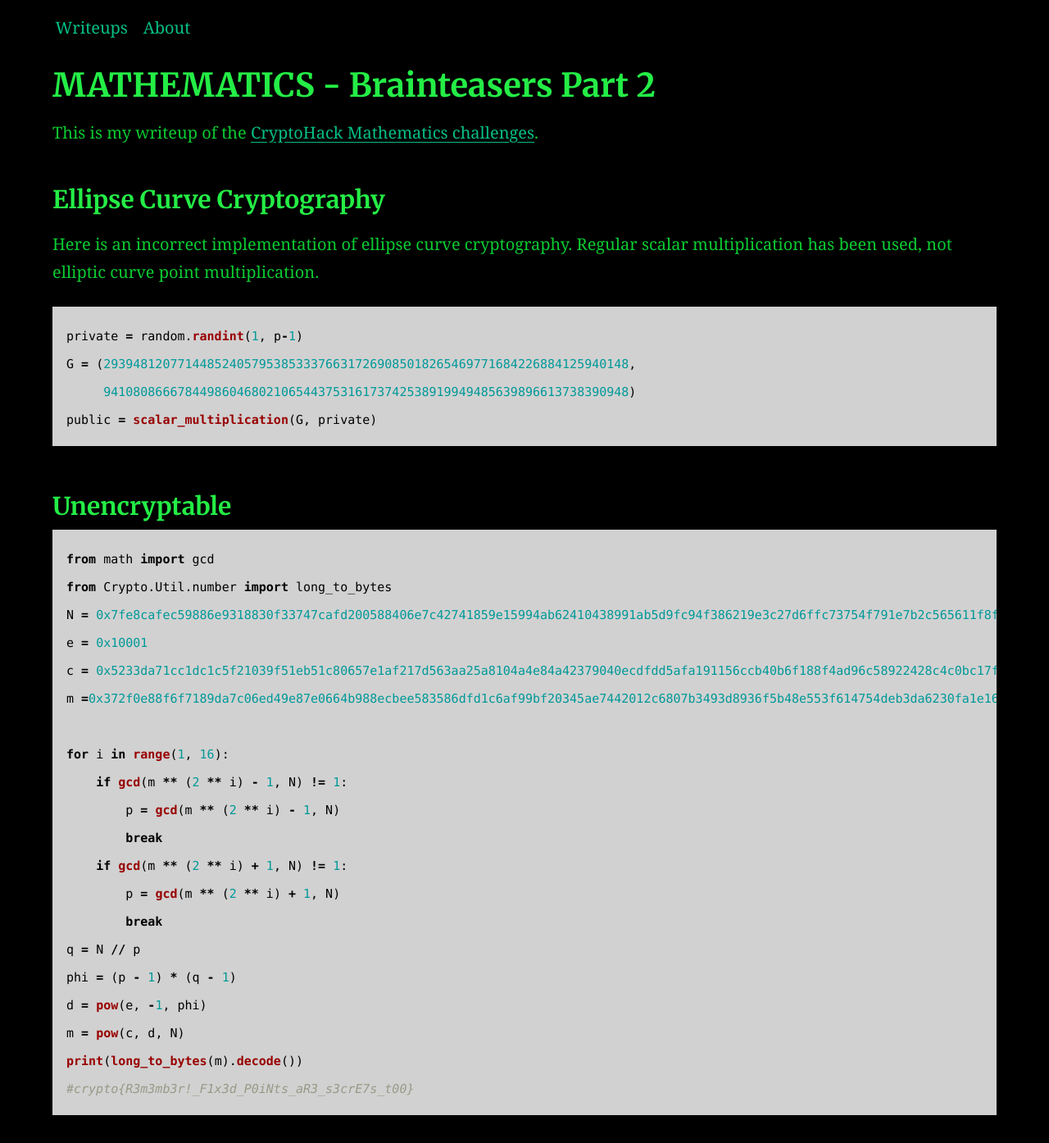
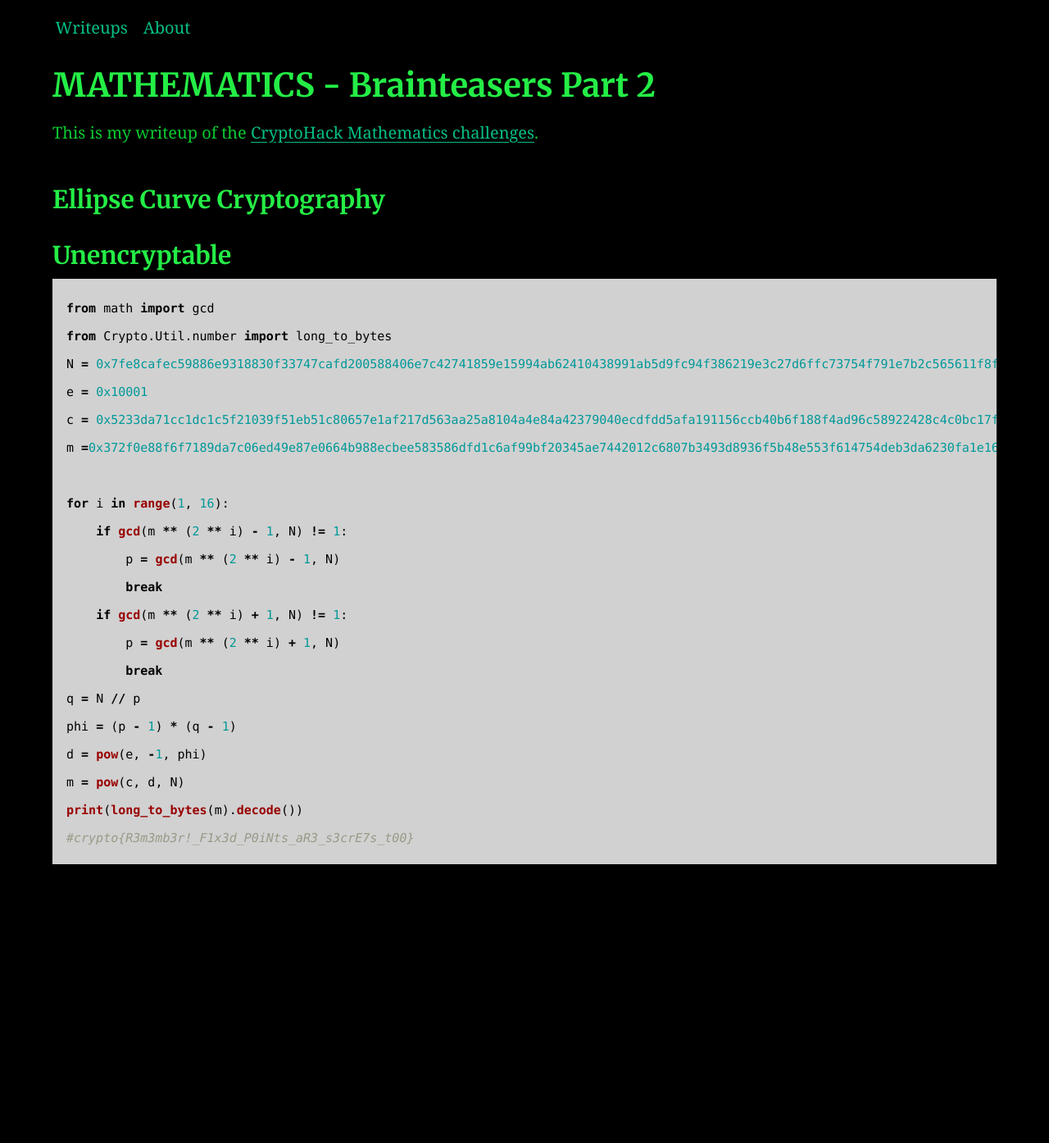
Before and after one commit to AC01010/Connor-McCartney.github.io, a Jekyll site: the page built from _posts/2014-01-07-Cryptohackmathbrain2.md, in a window 1280 px wide. Shown: the whole page at 82% size. Built offline with Jekyll 4.4.1, drawn with Linux system fonts in a browser that asks for light colours; after the commit the page ends 1088 px from its top, so only the background shows below that.

Commit message:
Update 2014-01-07-Cryptohackmathbrain2.md

````diff
--- a/_posts/2014-01-07-Cryptohackmathbrain2.md
+++ b/_posts/2014-01-07-Cryptohackmathbrain2.md
@@ -10,14 +10,7 @@ This is my writeup of the [CryptoHack Mathematics challenges](https://cryptohack
 
 ### Ellipse Curve Cryptography
 
-Here is an incorrect implementation of ellipse curve cryptography. Regular scalar multiplication has been used, not elliptic curve point multiplication. <br>
 
-```python
-private = random.randint(1, p-1)
-G = (29394812077144852405795385333766317269085018265469771684226884125940148,
-     94108086667844986046802106544375316173742538919949485639896613738390948)
-public = scalar_multiplication(G, private)
-```
 
 
 ### Unencryptable
````
